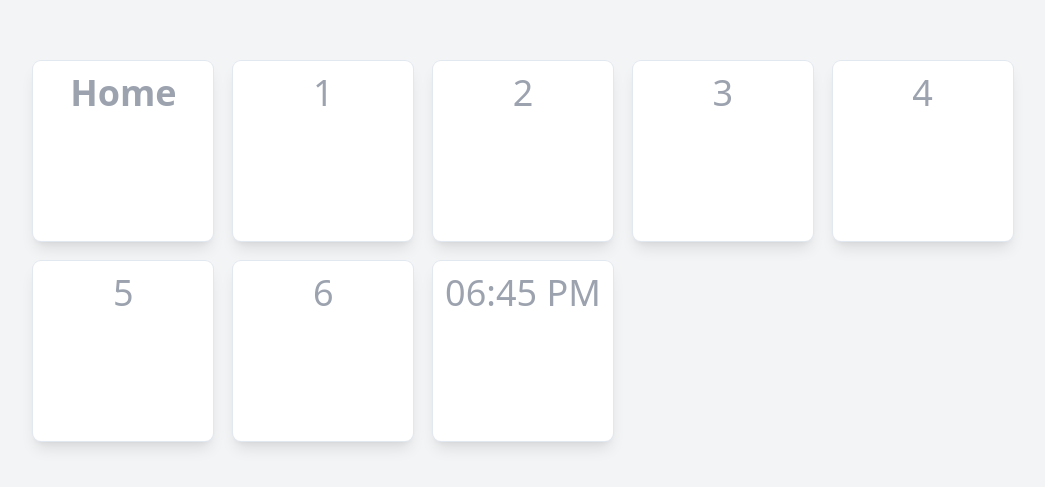
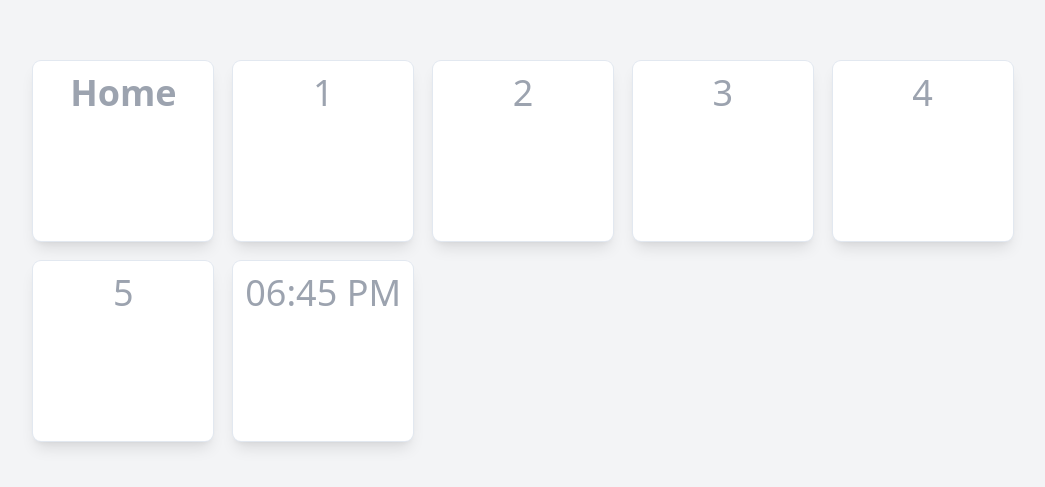
Before and after one commit to Bishoymly/home, a Next.js app: page / in a window 1280 px wide. Shown: the part 149-636 px from the top of the page, without its empty margins (117-1162 px from the left). Built offline with nearby package versions, Linux system fonts and the light colour scheme.

Commit message:
playing with sizing

```diff
--- a/src/app/components/widget.js
+++ b/src/app/components/widget.js
@@ -1,6 +1,8 @@
-const Widget = ({ children }) => {
+const Widget = ({ className, children }) => {
   return (
-    <div className="square transition ease-in-out hover:scale-105 hover:bg-blue-500 hover:ring-blue-500 hover:shadow-xl group p-3 ring-1 ring-slate-200 bg-white shadow-lg rounded-lg font-sans font-medium text-4xl text-center hover:text-gray-100 text-gray-400">
+    <div
+      className={`${className} hover:col-span-2 hover:row-span-2 square transition ease-in-out hover:scale-105 hover:bg-blue-500 hover:ring-blue-500 hover:shadow-xl group p-3 ring-1 ring-slate-200 bg-white shadow-lg rounded-lg font-sans font-medium text-4xl text-center hover:text-gray-100 text-gray-400`}
+    >
       {children}
     </div>
   );
--- a/src/app/page.js
+++ b/src/app/page.js
@@ -6,14 +6,13 @@ export default function Home() {
     <div className="grid bg-gray-100 place-items-center min-h-screen p-5">
       <div className="grid gap-5 max-w-5xl grid-cols-2 sm:grid-cols-3 md:grid-cols-4 lg:grid-cols-5">
         <Widget>
-          <h1 class="text-4xl font-extrabold">Home</h1>
+          <h1 className="text-4xl font-extrabold">Home</h1>
         </Widget>
         <Widget>1</Widget>
-        <Widget>2</Widget>
+        <Widget className="">2</Widget>
         <Widget>3</Widget>
         <Widget>4</Widget>
         <Widget>5</Widget>
-        <Widget>6</Widget>
         <Widget>
           <DigitalClock />
         </Widget>
```
